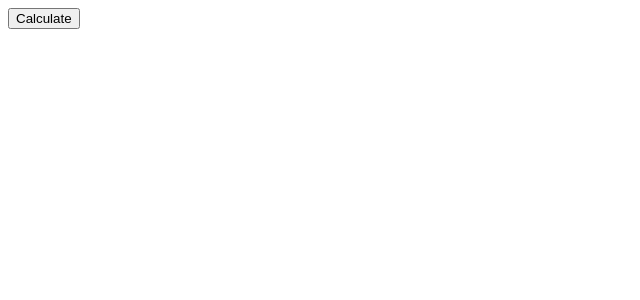
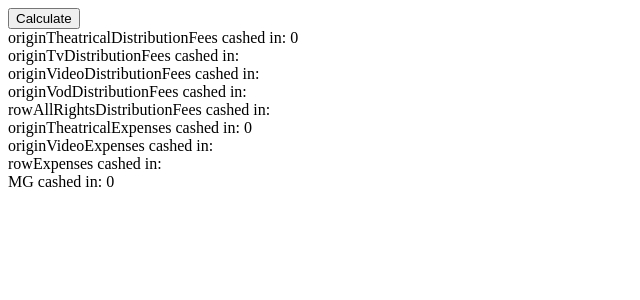
Before and after one commit to Jackseed/poc-manhattan, an Angular app: page /home in a window 1280 px wide. Shown: the top 300 px of the page, without its empty margins (0-640 px from the left). Built offline with nearby package versions, Linux system fonts and the light colour scheme.

Commit message:
cashed in view and 3rd step

```diff
--- a/src/app/data.ts
+++ b/src/app/data.ts
@@ -103,6 +103,7 @@ export const ROYALTIES: ReceiptRight[] = [
   {
     id: "MG",
     amount: 1500,
+    cashedIn: 0,
     rights: ["originTheatrical", "originVideo", "originVod", "rowAllRights"],
     blocks: [
       {
--- a/src/app/receipt-calculation/receipt-calculation.component.html
+++ b/src/app/receipt-calculation/receipt-calculation.component.html
@@ -1 +1,4 @@
 <button (click)="getIncome('originTheatrical', 2600)">Calculate</button>
+<div *ngFor="let receiptRight of receiptRights">
+  {{ receiptRight.id }} cashed in: {{ receiptRight.cashedIn }}
+</div>
--- a/src/app/receipt-calculation/receipt-calculation.component.ts
+++ b/src/app/receipt-calculation/receipt-calculation.component.ts
@@ -7,7 +7,7 @@ import { ROYALTIES, EVENTS, RIGHTS, RECEIPTS } from "../data";
   styleUrls: ["./receipt-calculation.component.scss"],
 })
 export class ReceiptCalculationComponent implements OnInit {
-  receiptRight: ReceiptRight[];
+  receiptRights: ReceiptRight[];
   events: Events[];
   rights: Right[];
   receipts;
@@ -15,7 +15,7 @@ export class ReceiptCalculationComponent implements OnInit {
   constructor() {}
 
   ngOnInit() {
-    this.receiptRight = ROYALTIES;
+    this.receiptRights = ROYALTIES;
     this.events = EVENTS;
     this.rights = RIGHTS;
     this.receipts = RECEIPTS;
@@ -24,7 +24,7 @@ export class ReceiptCalculationComponent implements OnInit {
   public getIncome(rightId: string, receipt: number) {
     const right = this.rights.find((r) => r.id === rightId);
     // get all the receipt rights concerned by this right
-    const receiptRights = this.receiptRight.filter((rr) =>
+    const receiptRights = this.receiptRights.filter((rr) =>
       rr.blocks.find((block) => block.from === rightId)
     );
     console.log(receiptRights);
@@ -54,6 +54,23 @@ export class ReceiptCalculationComponent implements OnInit {
       secondStepReceiptRights,
       receipt
     );
+
+    // same for 3rd step
+    const thirdStepReceiptRights = receiptRights.filter((receiptRight) =>
+      receiptRight.blocks.find(
+        (block) => block.after === secondStepReceiptRights[0].id
+      )
+    );
+    console.log("third step rights: ", thirdStepReceiptRights);
+
+    // and cash in again
+    receipt = this.cashIn(
+      2,
+      rightId,
+      secondStepReceiptRights[0].id,
+      thirdStepReceiptRights,
+      receipt
+    );
   }
 
   private cashIn(
@@ -67,7 +84,7 @@ export class ReceiptCalculationComponent implements OnInit {
       receiptRight.blocks.forEach((block) => {
         // same verification as before
         if (this.checkCorrectStep(step, block, from, after) && receipt > 0) {
-          const cashingRight = this.receiptRight.find(
+          const cashingRight = this.receiptRights.find(
             (rr) => rr.id === receiptRight.id
           );
           const potentialCashIn =
@@ -137,7 +154,7 @@ export class ReceiptCalculationComponent implements OnInit {
     event.events.forEach((e) => {
       // verifies that the event is a "closed" one
       if (e.ref === receiptRight.id) {
-        authorizedCashIn = e.percentage * receiptRight.amount / 100;
+        authorizedCashIn = (e.percentage * receiptRight.amount) / 100;
         console.log(
           "authorized cash in: ",
           authorizedCashIn,
```
